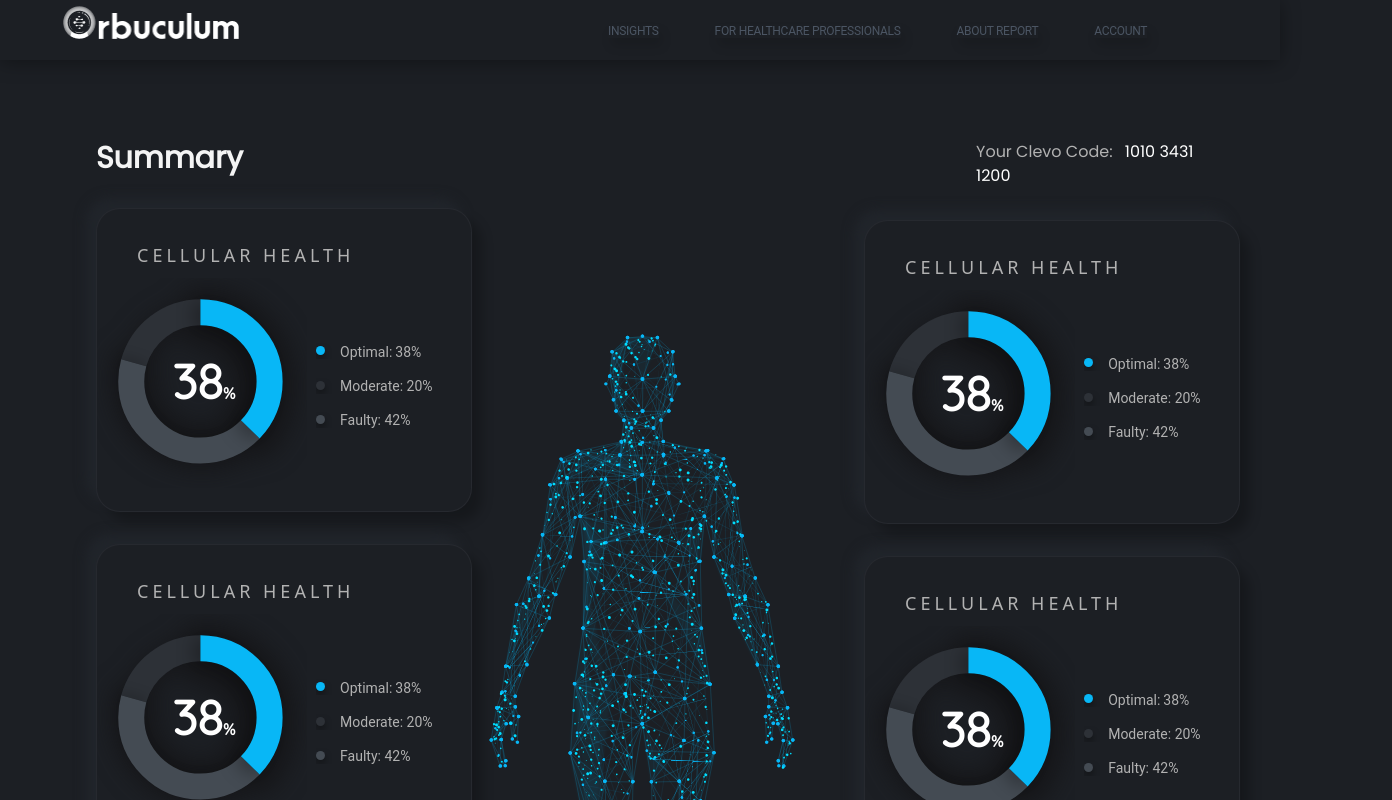
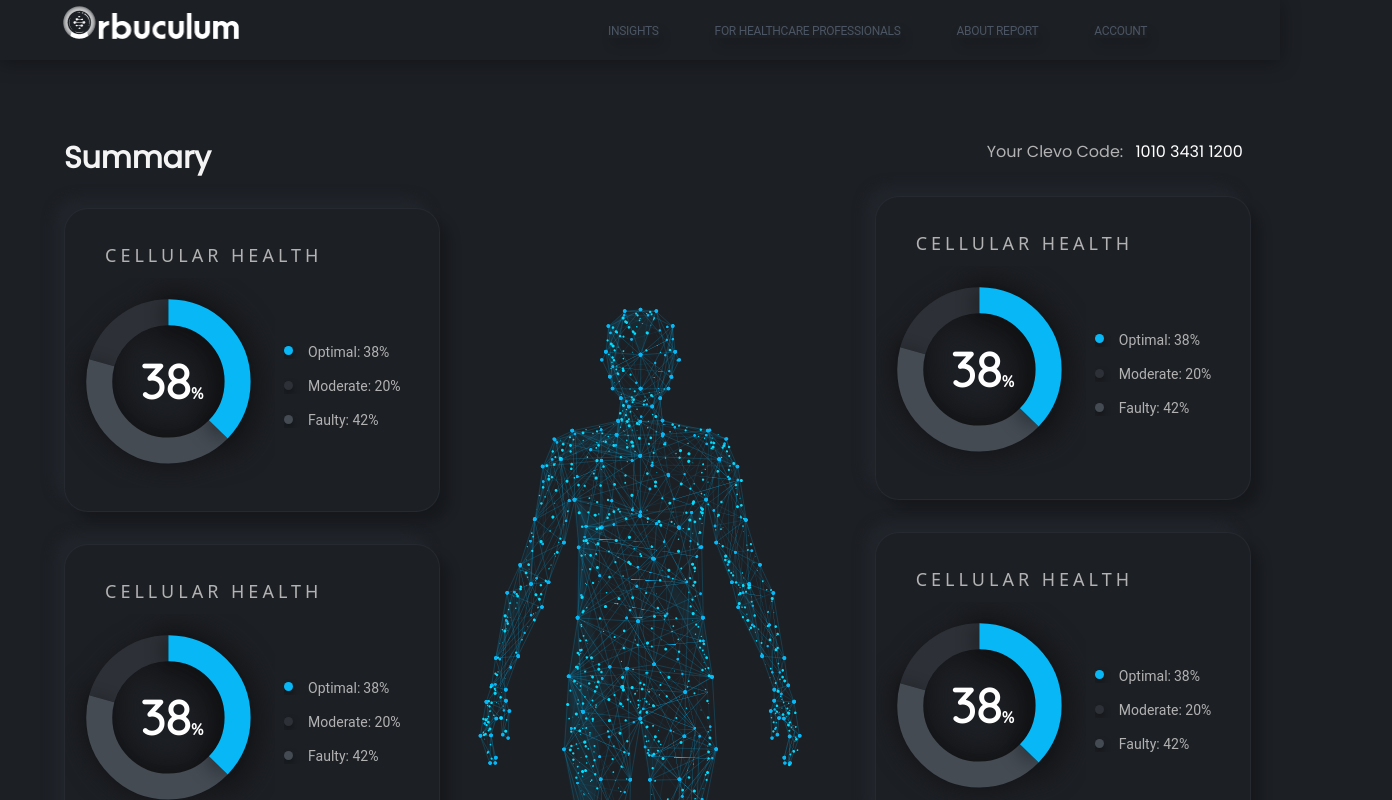
Before and after one commit to saachii-devs/orb-fe, a React (Create React App) app: page / in a window 1280 px wide. Shown: the top 800 px of the page, 1392 px wide, since content can reach past the window. Built offline with nearby package versions, Linux system fonts and the light colour scheme.

Commit message:
error resolution

```diff
--- a/src/pages/Insights.js
+++ b/src/pages/Insights.js
@@ -14,7 +14,7 @@
 //     "Eating Behaviour & Taste",
 //   ];
   return (
-    <div className="h-full w-[90%] mx-auto ">
+    <div className="h-full w-[95%] mx-auto ">
 
       <div className="flex mt-4">
         <div className="flex-col h-[80%] flex-1 mt-16 max-w-[33.33%]">
```
